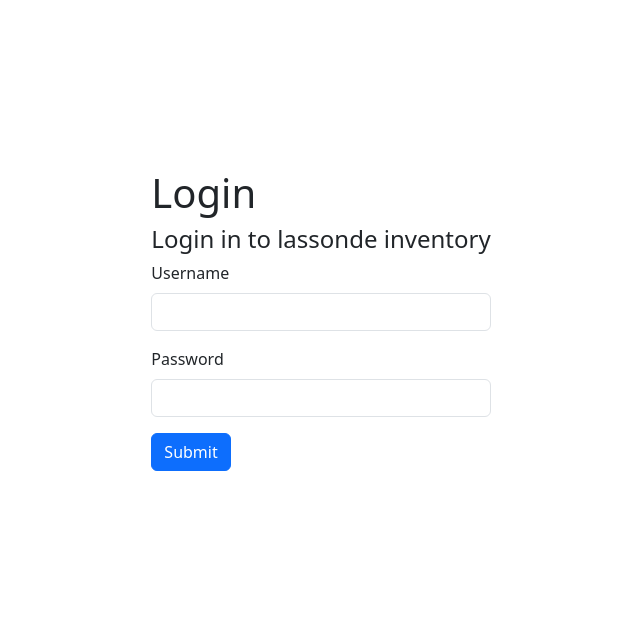
After one commit to LassondeCapstoneGroup20/LassondeProjectsInventory, a Django app: template projects/templates/homepage/login_register.html in a window 1280 px wide. The commit adds this page. Shown: the top 639 px of the page, without its empty margins (319-959 px from the left). Run offline with Django 3.2, Linux system fonts and the light colour scheme; the template is opened without the code that fills it, so the values that code supplies are empty.

Commit message:
added login page

```diff
--- a/lassondeDB/urls.py
+++ b/lassondeDB/urls.py
@@ -16,7 +16,12 @@ Including another URLconf
 from django.contrib import admin
 from django.urls import include, path
 
+from projects.views import homepage, loginUser, logoutUser
+
 urlpatterns = [
+    path('', homepage, name='homepage'),
+    path('login/', loginUser, name='login'),
+    path('logout/', logoutUser, name='logout'),
     path('admin/', admin.site.urls),
     path('projects/', include('projects.urls')),
 ]
--- /dev/null
+++ b/projects/templates/homepage/login_register.html
@@ -0,0 +1,46 @@
+<!DOCTYPE html>
+<html lang="en">
+<head>
+    <meta charset="UTF-8">
+    <meta http-equiv="X-UA-Compatible" content="IE=edge">
+    <meta name="viewport" content="width=device-width, initial-scale=1.0">
+    <link href="https://cdn.jsdelivr.net/npm/bootstrap@5.3.0-alpha1/dist/css/bootstrap.min.css" rel="stylesheet" integrity="sha384-GLhlTQ8iRABdZLl6O3oVMWSktQOp6b7In1Zl3/Jr59b6EGGoI1aFkw7cmDA6j6gD" crossorigin="anonymous">
+
+    <style>
+        .login--wrapper {
+            display: flex;
+            align-items: center;
+            height: 80vh;
+            justify-content: center;
+        }
+        .form {
+            width: 600;
+        }
+    </style>
+
+
+
+    <title>Login</title>
+</head>
+<body>
+    <div class="container">
+        <div class="login--wrapper">
+            <form method="POST" class="form">
+                {% csrf_token %}
+                <h1>Login</h1>
+                <h4>Login in to lassonde inventory</h4>
+                <div class="mb-3">
+                <label for="exampleInputEmail1" class="form-label">Username</label>
+                <input type="text" class="form-control" name="username" id="exampleInputEmail1" aria-describedby="emailHelp">
+                </div>
+                <div class="mb-3">
+                <label for="exampleInputPassword1" class="form-label">Password</label>
+                <input type="password" class="form-control" name="password" id="exampleInputPassword1">
+                </div>
+                <button type="submit" class="btn btn-primary">Submit</button>
+            </form>
+        </div>
+    </div>
+</body>
+<script src="https://cdn.jsdelivr.net/npm/bootstrap@5.3.0-alpha1/dist/js/bootstrap.bundle.min.js" integrity="sha384-w76AqPfDkMBDXo30jS1Sgez6pr3x5MlQ1ZAGC+nuZB+EYdgRZgiwxhTBTkF7CXvN" crossorigin="anonymous"></script>
+</html>
--- a/projects/urls.py
+++ b/projects/urls.py
@@ -4,7 +4,7 @@ from . import views
 
 app_name = "projects"
 urlpatterns = [
-    path('', views.index, name='index'),
+    path('', views.project_index_page, name='index'),
     path('list/', views.list, name='list'),
     path('list/<int:proj_id>/', views.detail, name='detail'),
     path('add/', views.add_project, name='add'),
```
Also changed, not shown: projects/templates/homepage/index.html (added, +22 -0 lines), projects/views.py (+25 -1 lines), projects/migrations/0001_initial.py (added), projects/templates/projects/index.html (line endings or trailing spaces), 1 other file.
